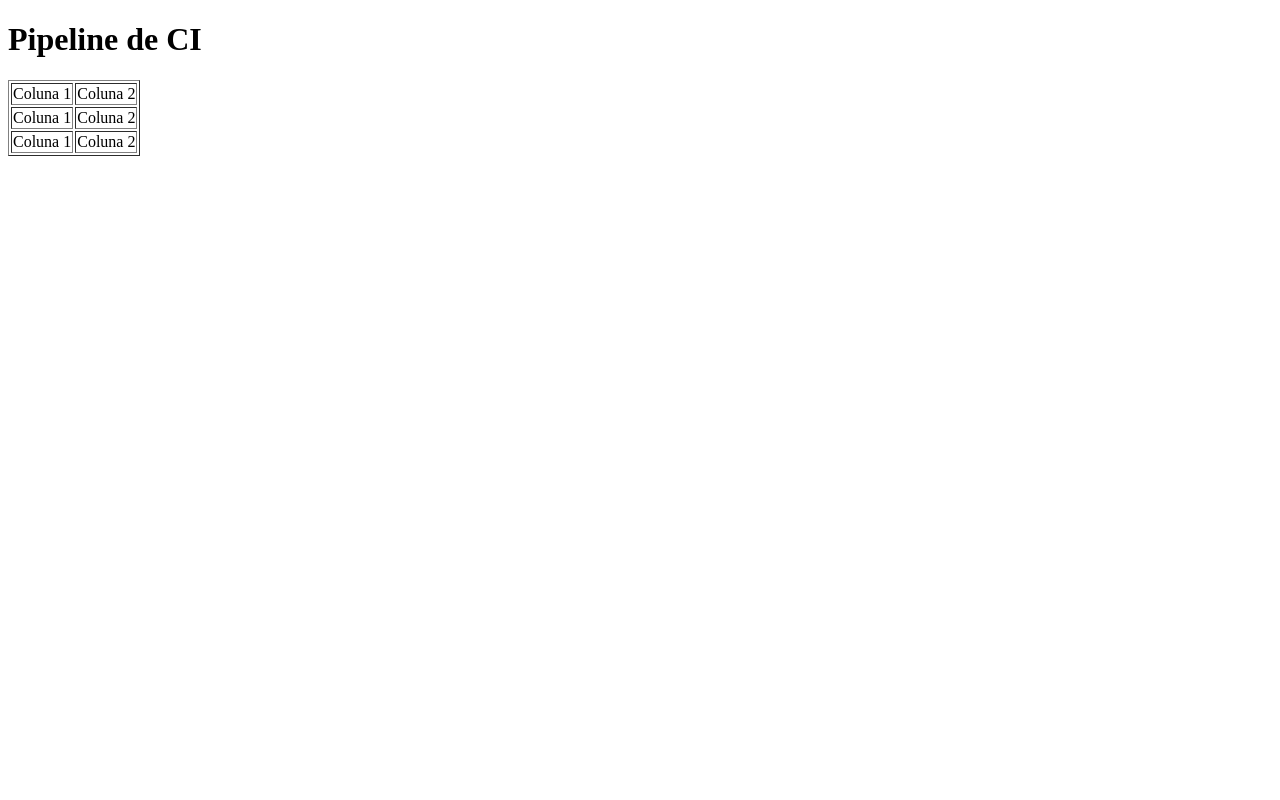
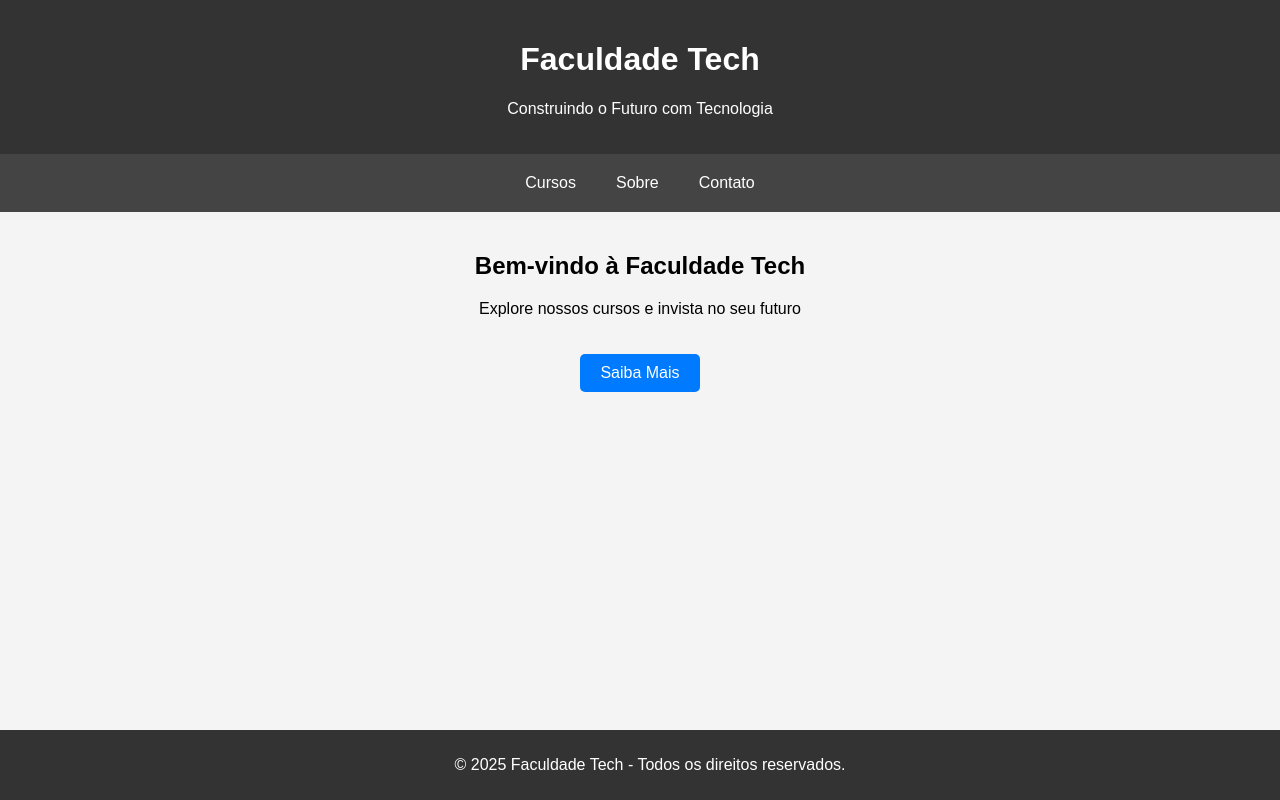
Before and after one commit to arthsz-ti/devops_trabalho, a website: page index.html in a window 1280 px wide. Drawn offline with Linux system fonts and the light colour scheme.

Commit message:
Atualização do códigoo

```diff
--- a/index.html
+++ b/index.html
@@ -1,26 +1,28 @@
 <!DOCTYPE html>
-<html lang="en">
+<html lang="pt-BR">
 <head>
     <meta charset="UTF-8">
     <meta name="viewport" content="width=device-width, initial-scale=1.0">
-    <title>Document</title>
+    <title>Faculdade Tech</title>
+    <link href="./style-aula.css" rel="stylesheet">
 </head>
 <body>
-    <h1> Pipeline de CI </h1>
-
-    <table border="1">
-        <tr>
-            <td>Coluna 1 </td>
-            <td>Coluna 2 </td>
-        </tr>
-        <tr>
-            <td>Coluna 1 </td>
-            <td>Coluna 2 </td>
-        </tr>
-        <tr>
-            <td>Coluna 1 </td>
-            <td>Coluna 2 </td>
-        </tr>
-    </table>
+    <header>
+        <h1>Faculdade Tech</h1>
+        <p>Construindo o Futuro com Tecnologia</p>
+    </header>
+    <nav>
+        <a href="cursos.html">Cursos</a>
+        <a href="#sobre">Sobre</a>
+        <a href="contato.html">Contato</a>
+    </nav>
+    <div class="container">
+        <h2>Bem-vindo à Faculdade Tech</h2>
+        <p>Explore nossos cursos e invista no seu futuro</p>
+        <a href="cursos.html" class="btn">Saiba Mais</a>
+    </div>
+    <footer>
+        <p>&copy; 2025 Faculdade Tech - Todos os direitos reservados.</p>
+    </footer>
 </body>
 </html>
```
